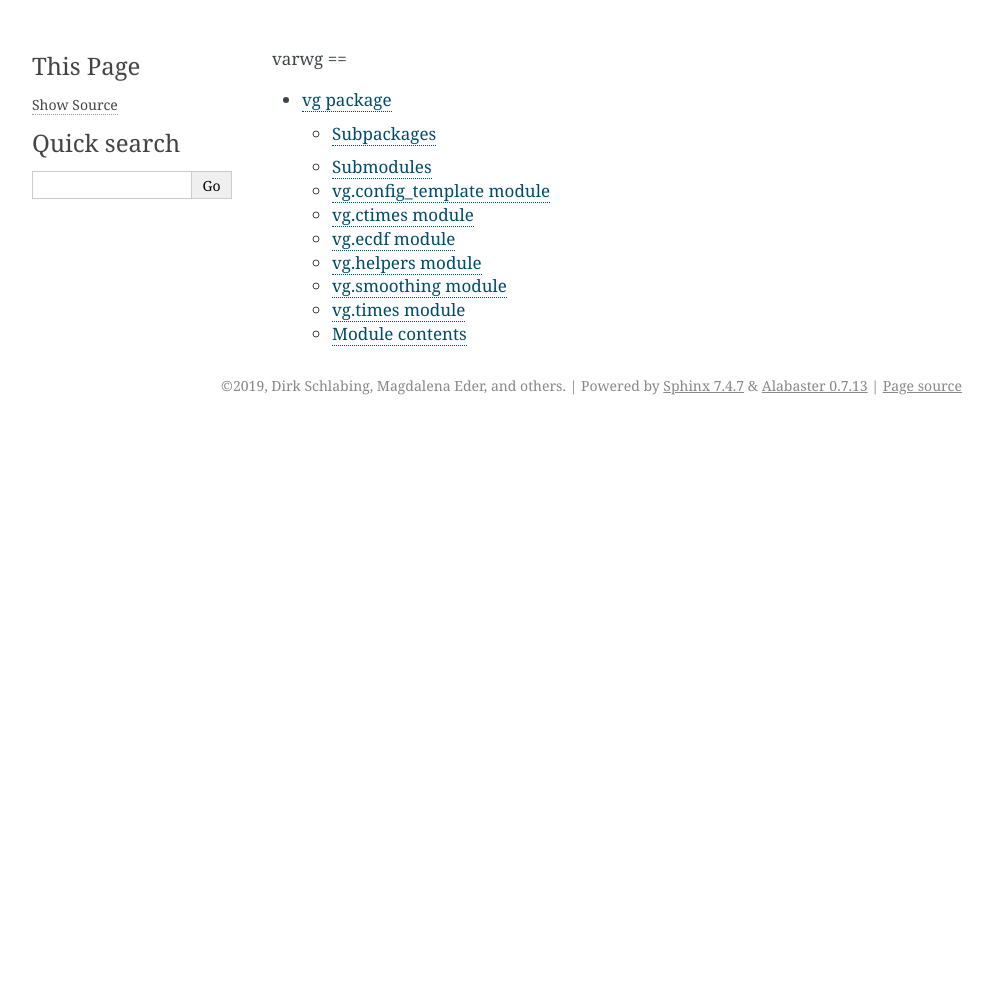
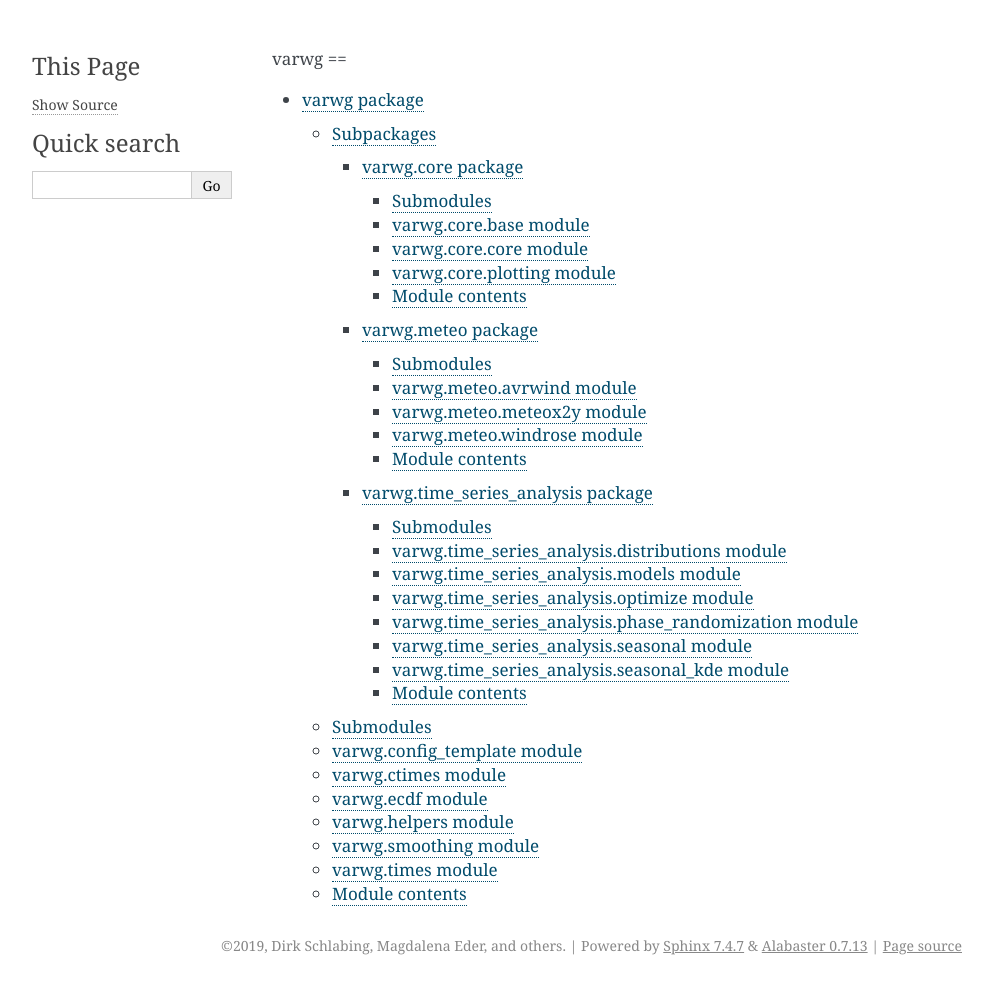
Before and after one commit to iskur/varwg-doc, a Sphinx documentation site: the page built from docs/source/modules.rst, in a window 1280 px wide. Shown: the whole page, without its empty margins (148-1141 px from the left). Built offline with Sphinx 7.4.7, drawn with Linux system fonts in a browser that asks for light colours; formulas are drawn with MathJax 3; pages that are not in the unit, such as notebooks, are missing from menus; before the commit the page ends 900 px from its top, so only the background shows below that.

Commit message:
fix: remove all remaining vg references from documentation
- Update conf.py: varwg build configuration, latex output names
- Update varwg.rst: package title and module section headings
- Update docs/source/index.rst: master file references to VARWG
- Update docs/index.rst: root index references to VARWG
- Fix currentmodule directives to use varwg

```diff
--- a/docs/source/conf.py
+++ b/docs/source/conf.py
@@ -1,6 +1,6 @@
 # -*- coding: utf-8 -*-
 #
-# vg documentation build configuration file, created by
+# varwg documentation build configuration file, created by
 # sphinx-quickstart on Fri Feb 12 19:20:02 2010.
 #
 # This file is execfile()d with the current directory set to its containing dir.
@@ -29,7 +29,7 @@ from pathlib import Path
 #'sphinx.ext.intersphinx', 'sphinx.ext.todo', 'sphinx.ext.coverage',
 #'sphinx.ext.pngmath', 'sphinx.ext.jsmath']
 
-project = 'VG'
+# This is overridden by the project = "VARWG" below
 # copyright = '2021, Graziella'
 # author = 'Graziella'
 
@@ -221,7 +221,7 @@ html_sidebars = {
 # html_file_suffix = ''
 
 # Output file base name for HTML help builder.
-htmlhelp_basename = "VGDoc"
+htmlhelp_basename = "VARWGDoc"
 
 # -- Options for EPUB output
 epub_show_urls = 'footnote'
@@ -240,8 +240,8 @@ epub_show_urls = 'footnote'
 latex_documents = [
     (
         "index",
-        "vg.tex",
-        "VG Documentation",
+        "varwg.tex",
+        "VARWG Documentation",
         "Dirk Schlabing, Magdalena Eder, and others",
         "manual",
     ),
--- a/docs/source/varwg.rst
+++ b/docs/source/varwg.rst
@@ -1,5 +1,5 @@
-vg package
-==========
+varwg package
+==============
 
 Subpackages
 -----------
@@ -7,55 +7,55 @@ Subpackages
 .. toctree::
    :maxdepth: 4
 
-   vg.core
-   vg.meteo
-   vg.time_series_analysis
+   varwg.core
+   varwg.meteo
+   varwg.time_series_analysis
 
 Submodules
 ----------
 
-vg.config\_template module
---------------------------
+varwg.config\_template module
+------------------------------
 
 .. automodule:: varwg.config_template
    :members:
    :show-inheritance:
    :undoc-members:
 
-vg.ctimes module
-----------------
+varwg.ctimes module
+-------------------
 
 .. automodule:: varwg.ctimes
    :members:
    :show-inheritance:
    :undoc-members:
 
-vg.ecdf module
---------------
+varwg.ecdf module
+-----------------
 
 .. automodule:: varwg.ecdf
    :members:
    :show-inheritance:
    :undoc-members:
 
-vg.helpers module
------------------
+varwg.helpers module
+--------------------
 
 .. automodule:: varwg.helpers
    :members:
    :show-inheritance:
    :undoc-members:
 
-vg.smoothing module
--------------------
+varwg.smoothing module
+----------------------
 
 .. automodule:: varwg.smoothing
    :members:
    :show-inheritance:
    :undoc-members:
 
-vg.times module
----------------
+varwg.times module
+------------------
 
 .. automodule:: varwg.times
    :members:
@@ -65,7 +65,7 @@ vg.times module
 Module contents
 ---------------
 
-.. automodule:: vg
+.. automodule:: varwg
    :members:
    :show-inheritance:
    :undoc-members:
```
Also changed, not shown: docs/index.rst (+7 -7 lines), docs/source/index.rst (+7 -7 lines).
